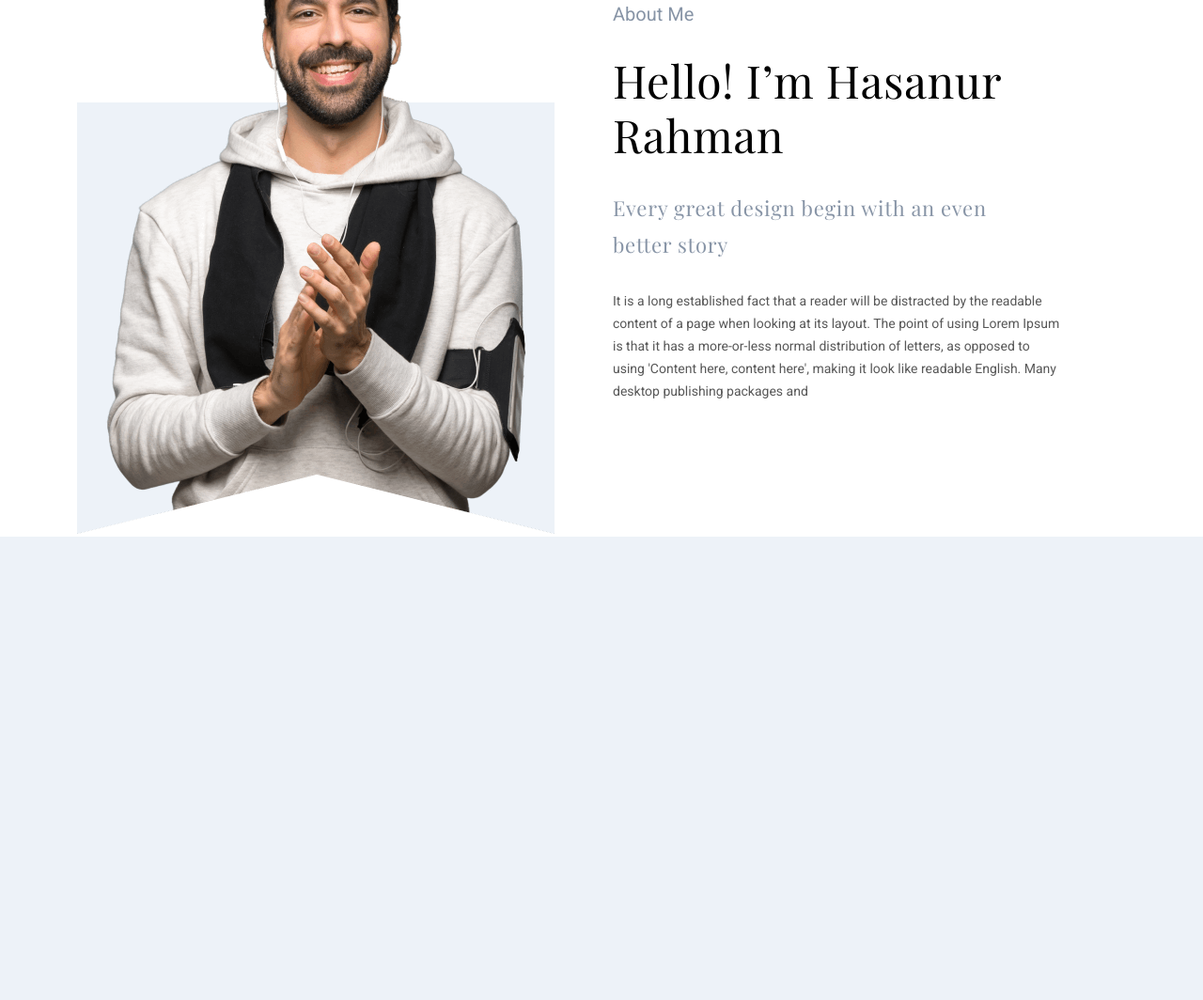
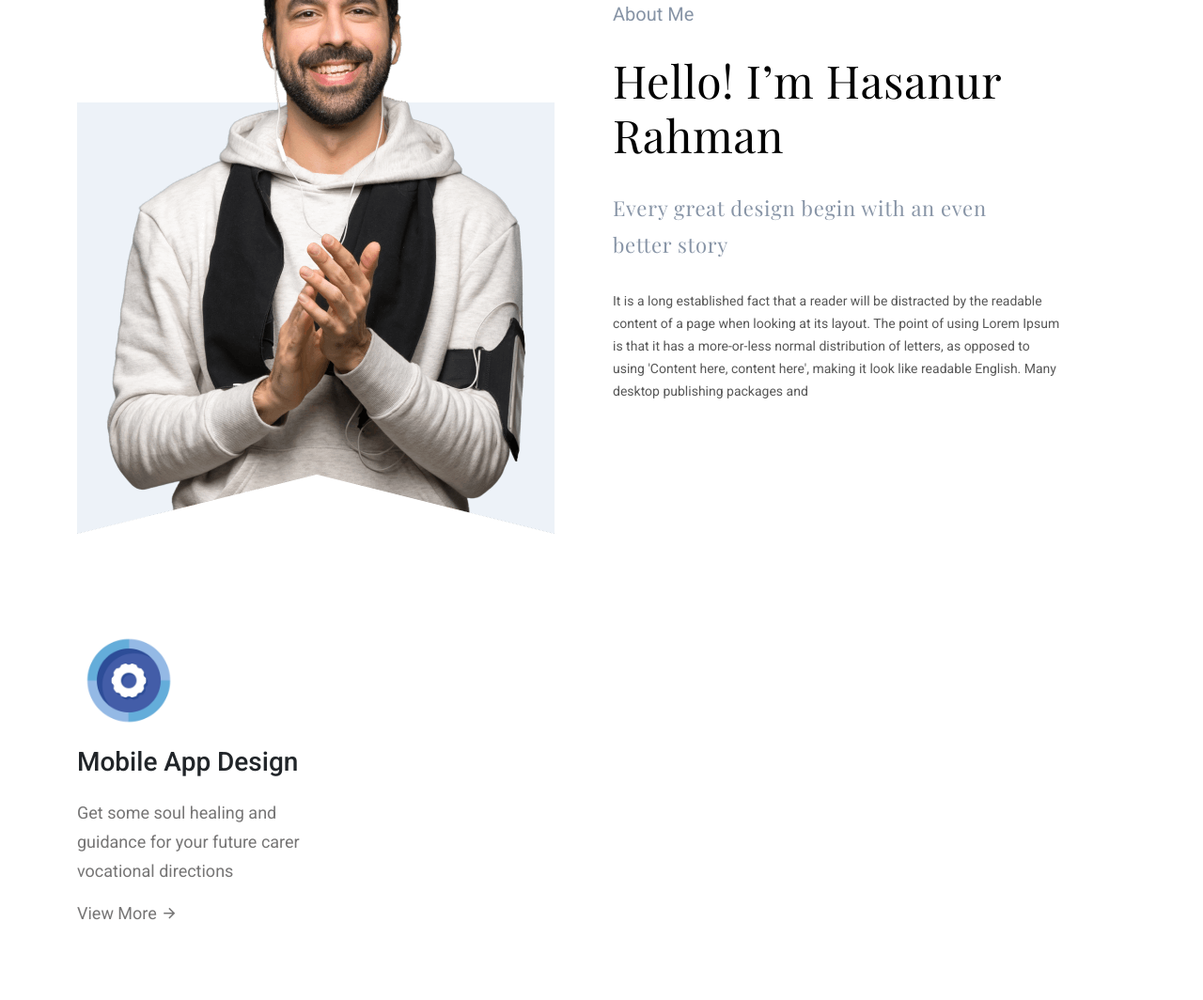
Before and after one commit to hasanur347/oriting-portfolio-template, a plain HTML site: page index.html in a window 1280 px wide. Shown: the part 943-2007 px from the top of the page at 94% size. Before the commit the page ends 1514 px from the top, so only its background shows below. Drawn offline with nearby package versions, Linux system fonts and the light colour scheme; a web font is replaced by a local one.

Commit message:
contunue additing

```diff
--- a/index.html
+++ b/index.html
@@ -32,7 +32,7 @@
                 </li>
 
                 <li class="nav-item">
-                    <a class="nav-link" href="#">SERVICE</a>
+                    <a class="nav-link" href="#service">SERVICE</a>
                 </li>
 
                 <li class="nav-item">
@@ -109,6 +109,23 @@
             </div>
         </section>
         <!-- ==================about section end============================================= -->
+
+
+
+        <!-- ==================service section start============================================= -->
+        <section id="service">
+            <div class="container">
+                <div class="row">
+                    <div class="col-md-3 col-sm-6 col-12 card mt-5 mb-5">
+                        <img src="images/mobile-app-min.png" alt="image" class="img-fluid">
+                        <h1>Mobile App Design</h1>
+                        <p>Get some soul healing and guidance for your future carer vocational directions</p>
+                        <a href="#">View More <i class="ri-arrow-right-line"></i></a>
+                    </div>
+                </div>
+            </div>
+        </section>
+        <!-- ==================service section end============================================= -->
     </main>
 
 
--- a/style.css
+++ b/style.css
@@ -195,3 +195,48 @@ nav{
         font-size:30px ;
     }
 }
+
+
+/* =======================================service section=========================== */
+#service{
+    background-color: #fff;
+}
+#service img{
+    width: 110px;
+    height: 110px;
+    margin-top: 50px;
+}
+#service h1{
+    font-size: 28px;
+    font-weight: 500;
+    cursor: pointer;
+    margin-top: 15px;
+}
+#service h1:hover{
+    color: #0049ff;
+}
+#service p{
+    color:#767575;
+    font-size: 18px;
+    line-height: 1.7;
+    margin-top: 15px;
+}
+.card{
+    border: none;
+    transition: all .3s linear;
+}
+.card:hover{
+    opacity: 1;
+    transform: translate3d(0px, 0px, 0px) scale3d(1, 1, 1);
+    transform-style: preserve-3d;
+    box-shadow: 3px 3px 20px 5px rgba(0, 0, 0, 0.126);
+}
+#service a{
+    text-decoration: none;
+    padding-bottom:30px;
+    color: #767575;
+    font-size: 18px;
+}
+#service a:hover{
+    color: #0049ff;
+}
```
Also changed, not shown: images/mobile-app-min.png (added).
